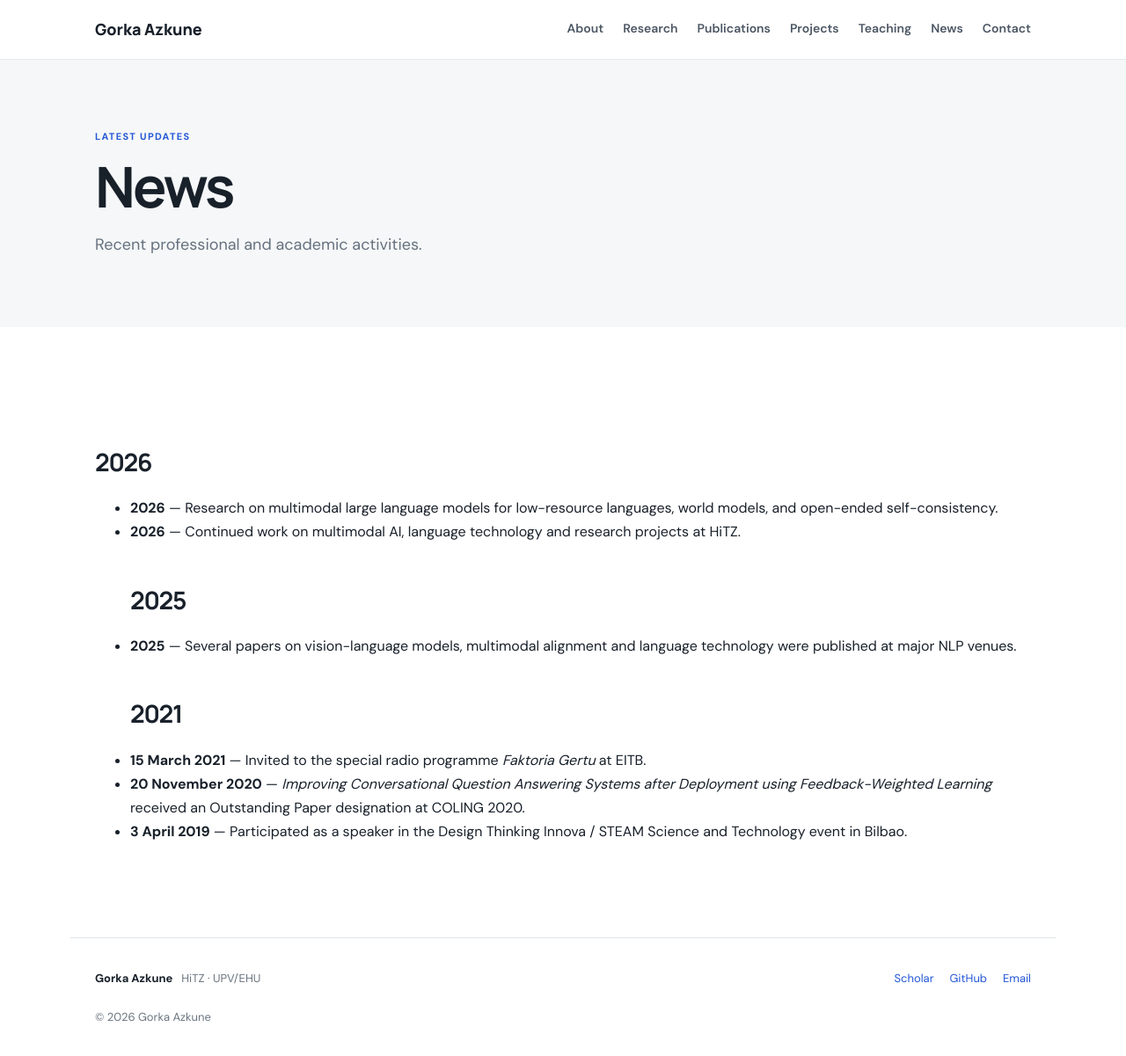
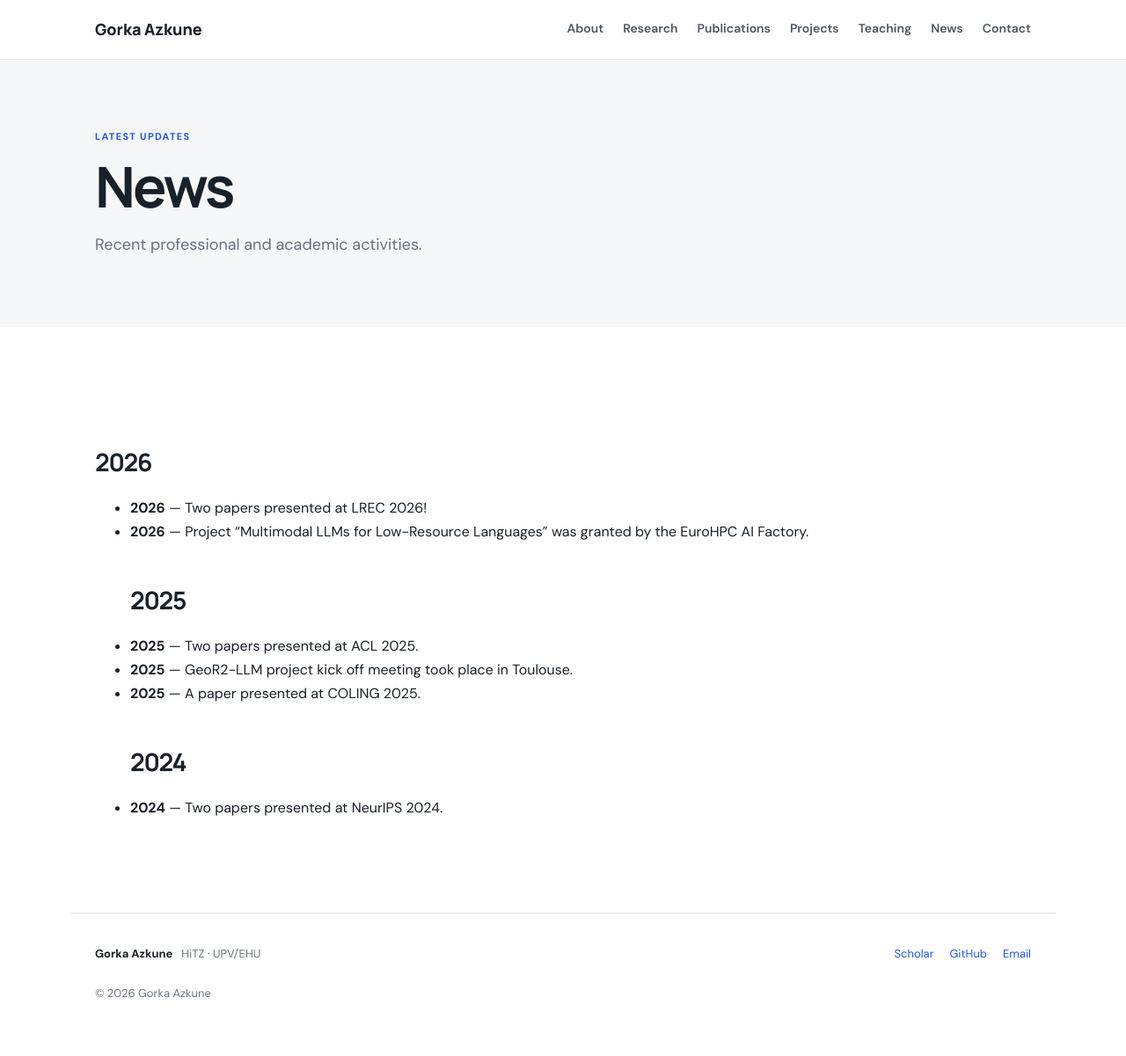
Before and after one commit to gazkune/gazkune.github.io, a Jekyll site: the page built from news.md, in a window 1280 px wide and 1218 px high. Shown: the top 1201 px of the window at 88% size. Built offline with Jekyll 4.4.1, drawn with Linux system fonts in a browser that asks for light colours.

Commit message:
some news updated

```diff
--- a/news.md
+++ b/news.md
@@ -6,11 +6,11 @@ description: Recent professional and academic activities.
 permalink: /news/
 ---
 ## 2026
-- **2026** — Research on multimodal large language models for low-resource languages, world models, and open-ended self-consistency.
-- **2026** — Continued work on multimodal AI, language technology and research projects at HiTZ.
+- **2026** — Two papers presented at LREC 2026!
+- **2026** — Project "Multimodal LLMs for Low-Resource Languages" was granted by the EuroHPC AI Factory.
 ## 2025
-- **2025** — Several papers on vision-language models, multimodal alignment and language technology were published at major NLP venues.
-## 2021
-- **15 March 2021** — Invited to the special radio programme *Faktoria Gertu* at EITB.
-- **20 November 2020** — *Improving Conversational Question Answering Systems after Deployment using Feedback-Weighted Learning* received an Outstanding Paper designation at COLING 2020.
-- **3 April 2019** — Participated as a speaker in the Design Thinking Innova / STEAM Science and Technology event in Bilbao.
+- **2025** — Two papers presented at ACL 2025.
+- **2025** — GeoR2-LLM project kick off meeting took place in Toulouse.
+- **2025** — A paper presented at COLING 2025.
+## 2024
+- **2024** — Two papers presented at NeurIPS 2024.
```
